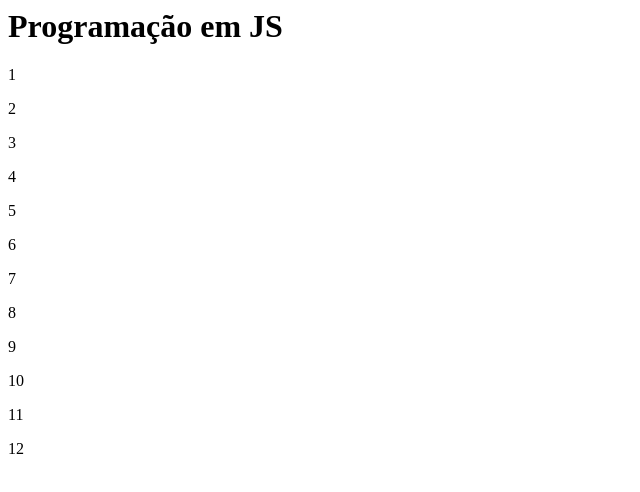
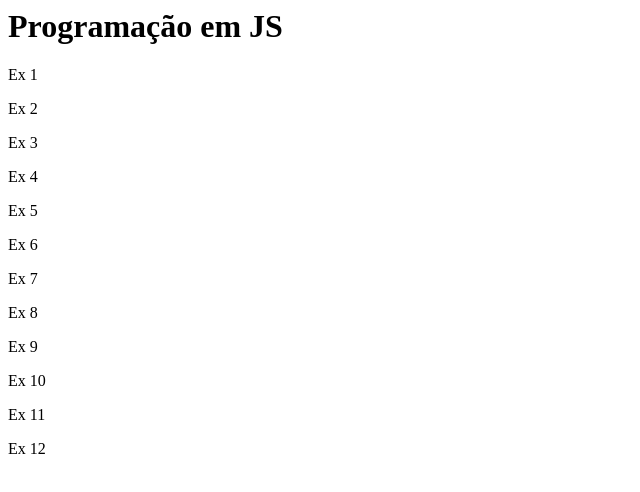
Before and after one commit to Livia-mc/JS_programacao, a plain HTML site: page index.html in a window 1280 px wide. Shown: the whole page, without its empty margins (0-640 px from the left). Drawn offline with Linux system fonts and the light colour scheme.

Commit message:
ex 5 pronto

```diff
--- a/index.html
+++ b/index.html
@@ -5,18 +5,18 @@
 
   <body>
     <h1>Programação em JS</h1>
-    <p><a href="./Exercícios/html/Ex01.html"></a>1</p>
-    <p><a href="./Exercícios/html/Ex02.html"></a>2</p>
-    <p><a href="./Exercícios/html/Ex03.html"></a>3</p>
-    <p><a href="./Exercícios/html/Ex04.html"></a>4</p>
-    <p><a href="./Exercícios/html/Ex05.html"></a>5</p>
-    <p><a href="./Exercícios/html/Ex06.html"></a>6</p>
-    <p><a href="./Exercícios/html/Ex07.html"></a>7</p>
-    <p><a href="./Exercícios/html/Ex08.html"></a>8</p>
-    <p><a href="./Exercícios/html/Ex09.html"></a>9</p>
-    <p><a href="./Exercícios/html/Ex010.html"></a>10</p>
-    <p><a href="./Exercícios/html/Ex011.html"></a>11</p>
-    <p><a href="./Exercícios/html/Ex012.html"></a>12</p>
+    <p><a href="./Exercícios/html/Ex01.html"></a>Ex 1</p>
+    <p><a href="./Exercícios/html/Ex02.html"></a>Ex 2</p>
+    <p><a href="./Exercícios/html/Ex03.html"></a>Ex 3</p>
+    <p><a href="./Exercícios/html/Ex04.html"></a>Ex 4</p>
+    <p><a href="./Exercícios/html/Ex05.html"></a>Ex 5</p>
+    <p><a href="./Exercícios/html/Ex06.html"></a>Ex 6</p>
+    <p><a href="./Exercícios/html/Ex07.html"></a>Ex 7</p>
+    <p><a href="./Exercícios/html/Ex08.html"></a>Ex 8</p>
+    <p><a href="./Exercícios/html/Ex09.html"></a>Ex 9</p>
+    <p><a href="./Exercícios/html/Ex010.html"></a>Ex 10</p>
+    <p><a href="./Exercícios/html/Ex011.html"></a>Ex 11</p>
+    <p><a href="./Exercícios/html/Ex012.html"></a>Ex 12</p>
 
   </body>
 </html>
```
Also changed, not shown: Exercícios/html/Ex05.html (+1 -1 lines), Exercícios/js/ex05.js (+16 -0 lines).
